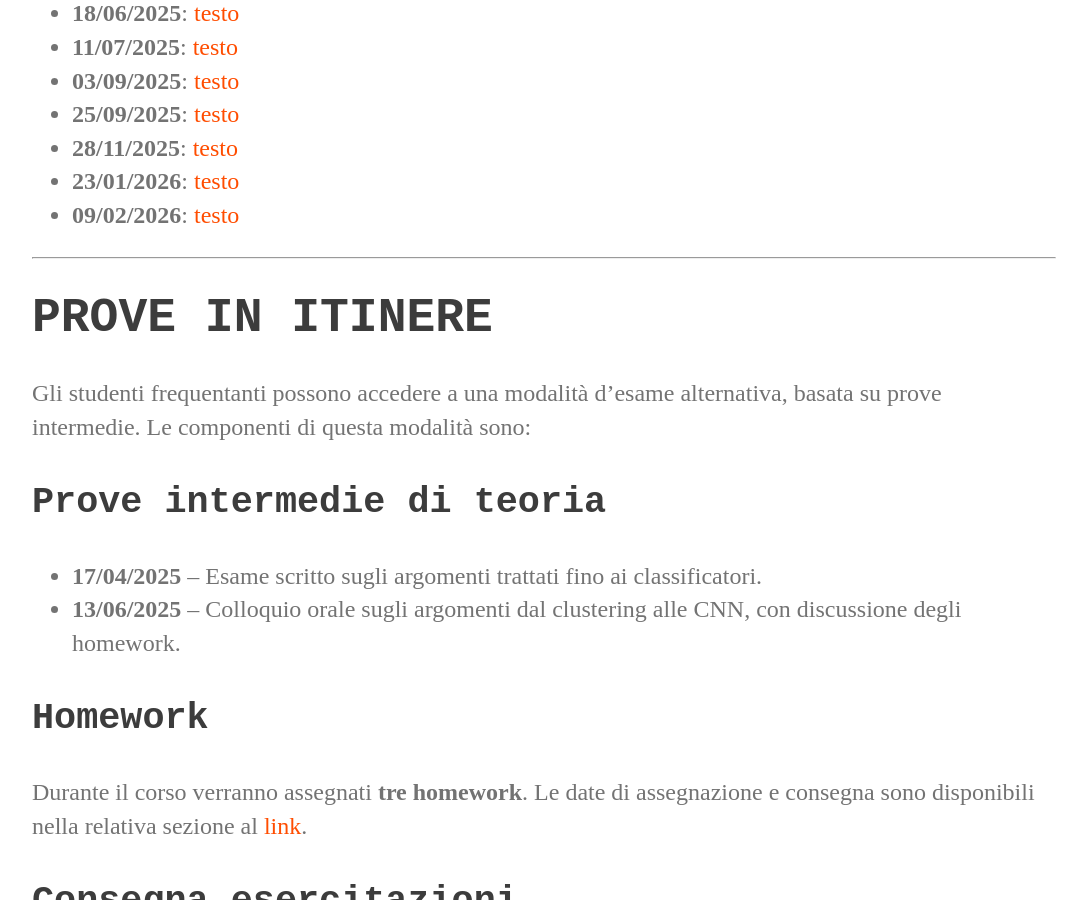
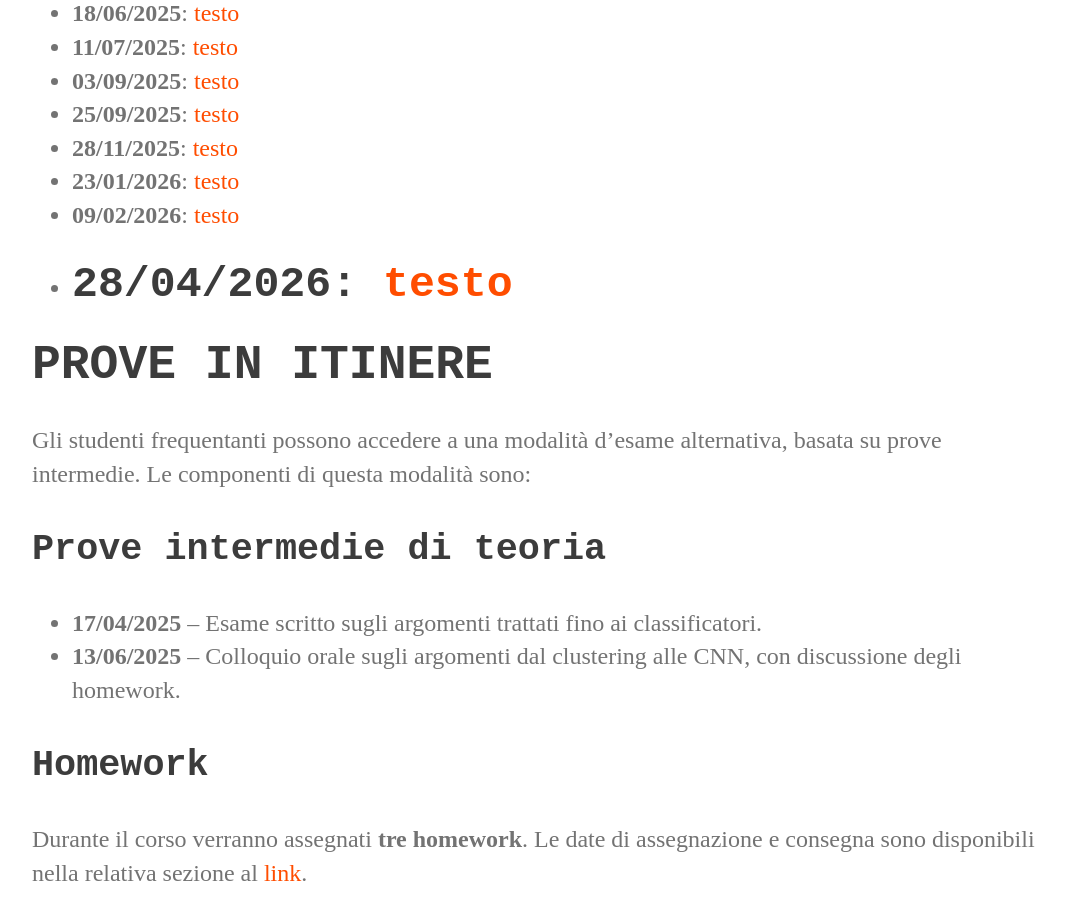
Before and after one commit to perceivelab/ml-mz-2025, a Jekyll site: the page built from index.md, in a window 1280 px wide and 900 px high, scrolled down 1700 px. Shown: the whole window, without its empty margins (96-1183 px from the left). Built offline with Jekyll 4.4.1, drawn with Linux system fonts in a browser that asks for light colours; our own code applies the rules of GitHub Pages for plain Markdown files.

Commit message:
Add new entry for 28/04/2026 in index.md

```diff
--- a/index.md
+++ b/index.md
@@ -45,7 +45,7 @@ Le specifiche del progetto verranno assegnate il giorno dell'appello d'esame, e
 - **28/11/2025**: [testo](https://studentiunict-my.sharepoint.com/:b:/g/personal/simone_palazzo_unict_it/EbtGXvKIwgVInREg4zzfkekBhVxFJ6A1XVgHOSFOHfo5LA?e=Q7TTSY)
 - **23/01/2026**: [testo](https://studentiunict-my.sharepoint.com/:b:/g/personal/simone_palazzo_unict_it/IQC20MifP5xFSIcHqNhTkSngASAgYaM1qFP3xFL4ZQ2fs3c?e=Rw6xVO)
 - **09/02/2026**: [testo](https://studentiunict-my.sharepoint.com/:b:/g/personal/simone_palazzo_unict_it/IQCUyRg41hzQSa4G9I8x9yEfAQx6mOvkVL1Dhh50eJOopSI?e=SzQFld)
-
+- **28/04/2026**: [testo](https://studentiunict-my.sharepoint.com/:b:/g/personal/simone_palazzo_unict_it/IQDk0rHfi2vgTbZcO-Do-0y4AcLJr9UMhZwAEqaaHJahdYg?e=mh9BRI)
 ---
 
 # PROVE IN ITINERE
```
